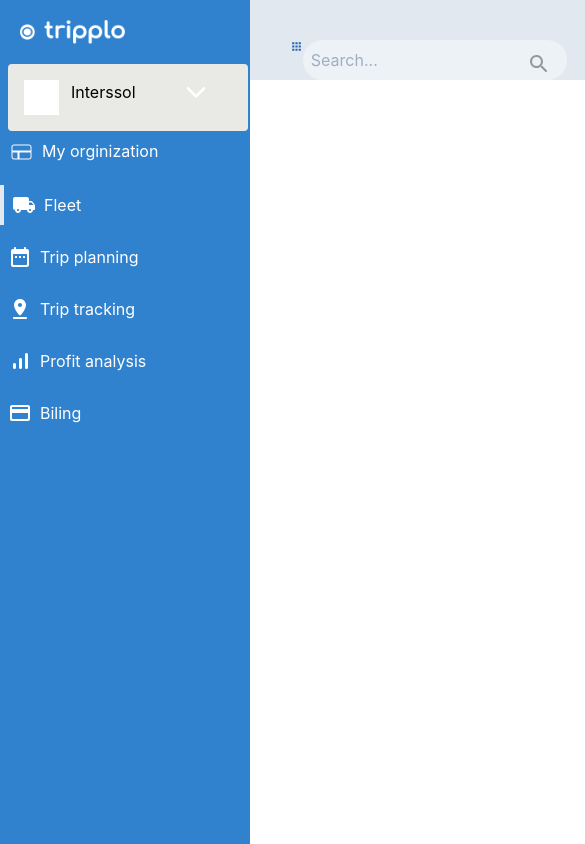
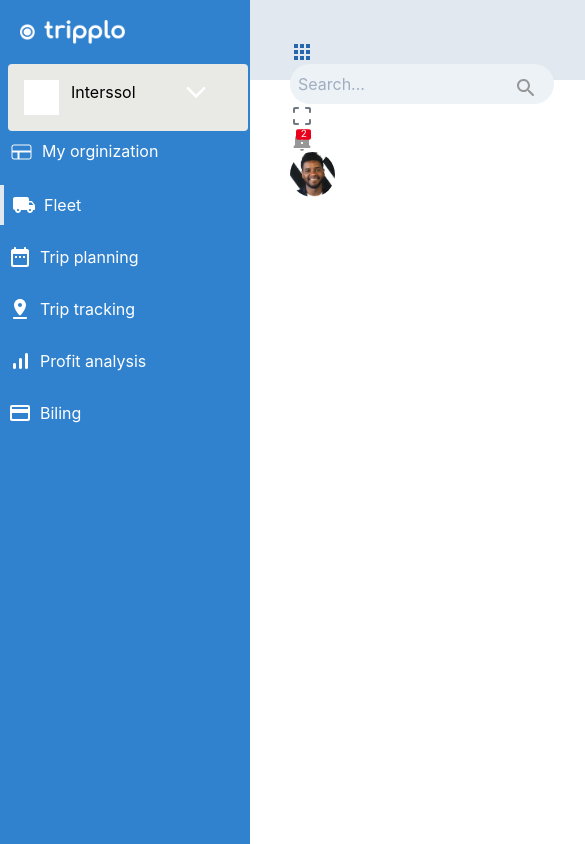
Before and after one commit to AmoDinho/tripplo-dashboard, a React (Create React App) app: page / in a window 390 px wide. Shown: the top 844 px of the page, 585 px wide, since content can reach past the window. Built offline with nearby package versions, Linux system fonts and the light colour scheme.

Commit message:
got the top nav the way I want it

```diff
--- a/src/components/navigation/TopNav.js
+++ b/src/components/navigation/TopNav.js
@@ -14,22 +14,28 @@ grid-gap: 0;
 margin-bottom: 10px;
     `
     return (
-        <nav className={isOpen === true ? 'h-12 p-10 bg-gray-300 mb-5 flex flex-row ' : 'h-12 p-10 bg-gray-300 mb-5 flex flex-row  w-screen '}>
+        <nav className={'h-12 p-10 bg-gray-300 mb-5 flex items-center justify-between flex-wrap '}>
+
+            <div className="flex items-center flex-shrink">
+                <span onClick={onClick}>
+                    <img src={Menu} alt="menu" />
+                </span>
+            </div>
 
 
+            <div className="  lg:flex lg:items-start ">
 
 
-            <span onClick={onClick}>
-                <img src={Menu} alt="menu" />
-            </span>
-
-            <SearchBar />
+                <SearchBar />
 
 
-            <img src={Grid} alt="grid" />
-            <img src={Bell} alt="bell" />
-            <Avatar src={User} />
+                <img src={Grid} alt="grid" />
+                <img src={Bell} alt="bell" />
 
+                <Avatar src={User} />
+
+
+            </div>
 
 
 
--- a/src/components/user/Avatar.js
+++ b/src/components/user/Avatar.js
@@ -1,10 +1,10 @@
 import React from 'react'
+const Avatar = ({ src, ...props }) => {
 
-const Avatar = ({ src, ...props }) => {
     return (
         <>
             <img
-                className="rounded-full w-1/5 h-1/5"
+                className="rounded-full w-45 h-1/5"
                 src={src} alt='user-avatar' />
         </>
     )
```
Also changed, not shown: src/styles/tailwind.css, tailwind.js.
